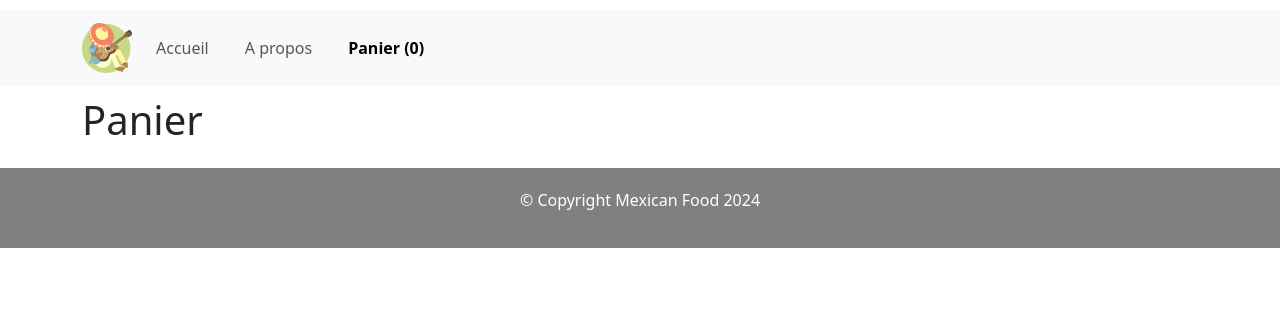
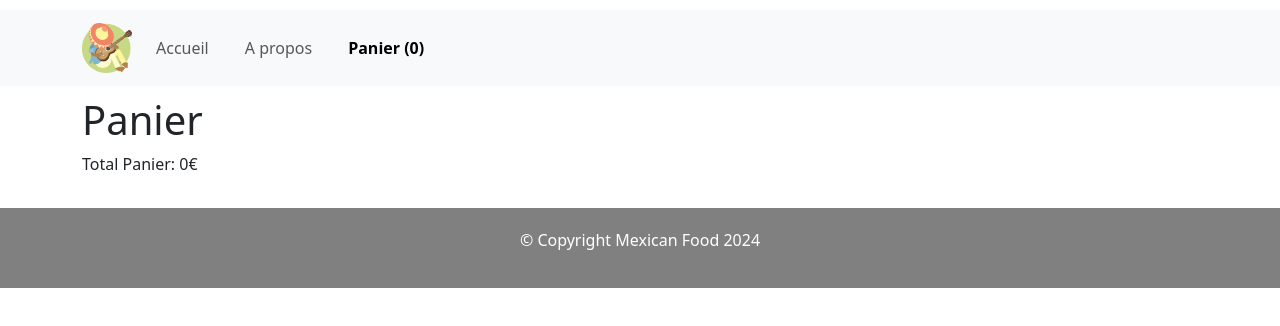
Before and after one commit to AlexisTISSIER/my-app, a React (Create React App) app: page /cart in a window 1280 px wide. Shown: the top 326 px of the page. Built offline with nearby package versions, Linux system fonts and the light colour scheme.

Commit message:
tp 22 total panier

```diff
--- a/src/pages/Cart.jsx
+++ b/src/pages/Cart.jsx
@@ -1,9 +1,11 @@
 import React, { useContext } from 'react';
 import { Container, Table } from 'react-bootstrap';
 import { CartContext } from '../utils/context/CartContext';
+import useTotalCartAmount from '../utils/hook/useTotalCartAmount';
 
 const Cart = () => {
     const { cart } = useContext(CartContext);
+    const totalAmount = useTotalCartAmount(cart);
 
     const columns = cart.map((item, index) => (
         <td key={index}>
@@ -18,6 +20,7 @@ const Cart = () => {
     return (
         <Container>
             <h1>Panier</h1>
+            <p>Total Panier: {totalAmount}€</p>
             <Table striped bordered hover>
                 <thead>
                     <tr>
--- /dev/null
+++ b/src/utils/hook/useTotalCartAmount.jsx
@@ -0,0 +1,17 @@
+import { useState, useEffect } from 'react';
+
+const useTotalCartAmount = (cart) => {
+    const [totalAmount, setTotalAmount] = useState(0);
+
+    useEffect(() => {
+        let total = 0;
+        cart.forEach((item) => {
+            total += item.price * item.quantity;
+        });
+        setTotalAmount(total);
+    }, [cart]);
+
+    return totalAmount;
+};
+
+export default useTotalCartAmount;
```
